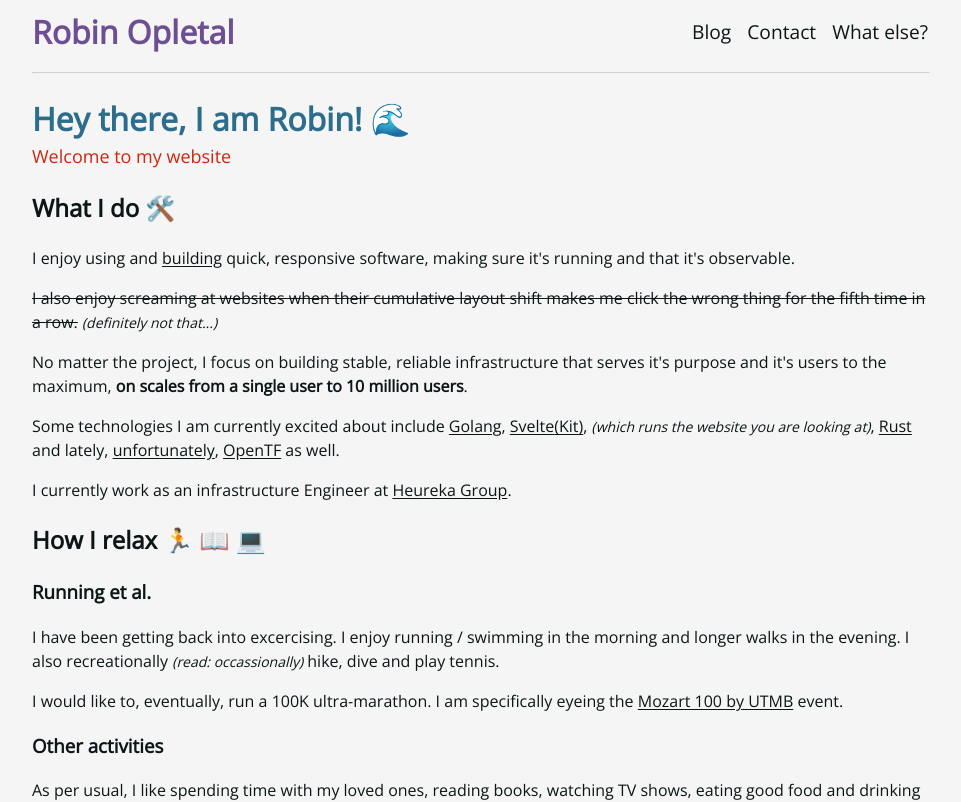
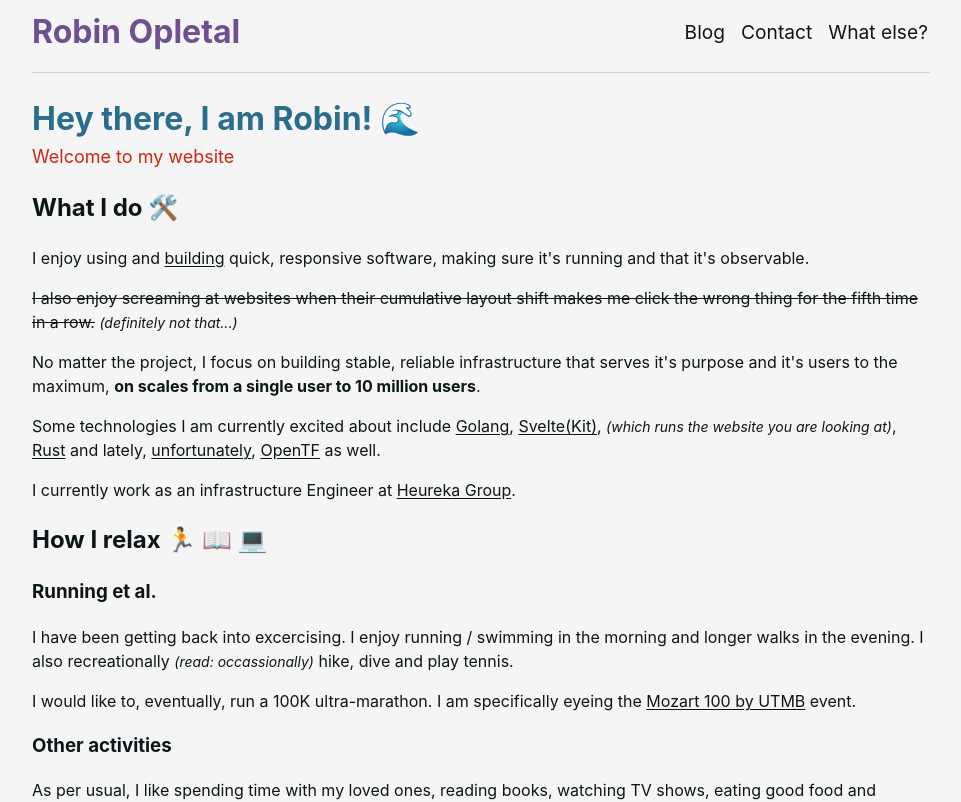
Before and after one commit to fourstepper/robinopletal.com, a SvelteKit app: page / in a window 1280 px wide. Shown: the top 802 px of the page, without its empty margins (160-1121 px from the left). Built offline with nearby package versions, Linux system fonts and the light colour scheme; a small style sheet from the web is missing; a web font is replaced by a local one.

Commit message:
refactor(fonts): use system fonts, drop fontsource
... if we were to use Google fonts, let's just download them locally

Using system fonts means:
- we don't have to ship fonts to the client
- we don't introduce any layout shifts

```diff
--- a/package.json
+++ b/package.json
@@ -34,7 +34,6 @@
   },
   "type": "module",
   "dependencies": {
-    "@fontsource/open-sans": "^5.0.9",
     "prism-themes": "^1.9.0",
     "prismjs": "^1.29.0",
     "rehype-autolink-headings": "^6.1.1",
--- a/src/app.scss
+++ b/src/app.scss
@@ -4,7 +4,10 @@
     background-color: getColor(background);
     color: getColor(foreground);
     line-height: 1.5;
-    font-family: 'Open Sans', sans-serif;
+    font-family: -apple-system, BlinkMacSystemFont,
+      "Segoe UI", "Roboto", "Oxygen", "Ubuntu", "Cantarell",
+      "Fira Sans", "Droid Sans", "Helvetica Neue",
+      sans-serif;
 }
 
 @media screen and (min-width: 640px) {
--- a/src/routes/+layout.svelte
+++ b/src/routes/+layout.svelte
@@ -1,5 +1,4 @@
 <script lang="ts">
-  import "@fontsource/open-sans";
   import "../app.scss";
   import "prism-themes/themes/prism-a11y-dark.min.css";
 
```
Also changed, not shown: 1 other file (tests, documents, lock files or other folders).
